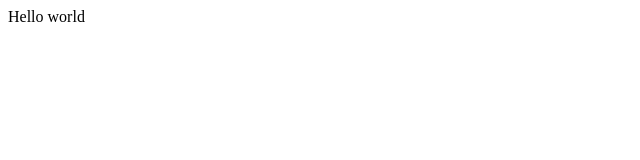
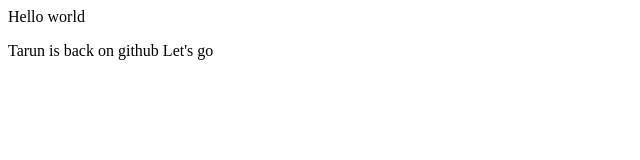
Before and after one commit to tarunxkumawat/apanacolledge, a plain HTML site: page index.html in a window 1280 px wide. Shown: the whole page, without its empty margins (0-640 px from the left). Drawn offline with Linux system fonts and the light colour scheme.

Commit message:
tarun file add ki ha

```diff
--- a/index.html
+++ b/index.html
@@ -1 +1,2 @@
 <p> Hello world</p>
+<p>  Tarun is back on github Let's go</p>
```
Also changed, not shown: tarunkifile.html (added).
